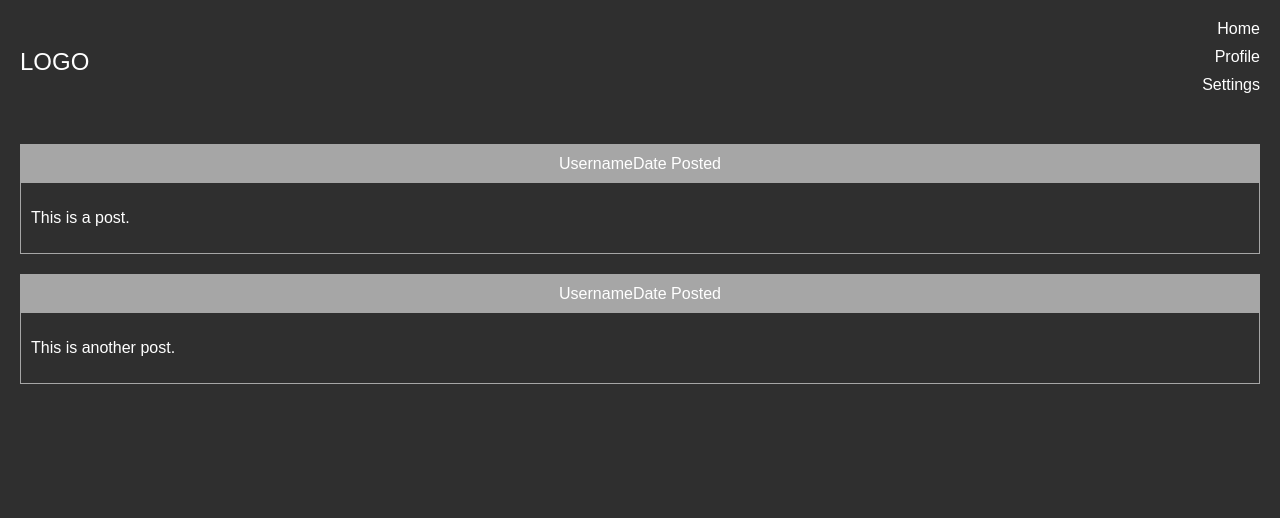
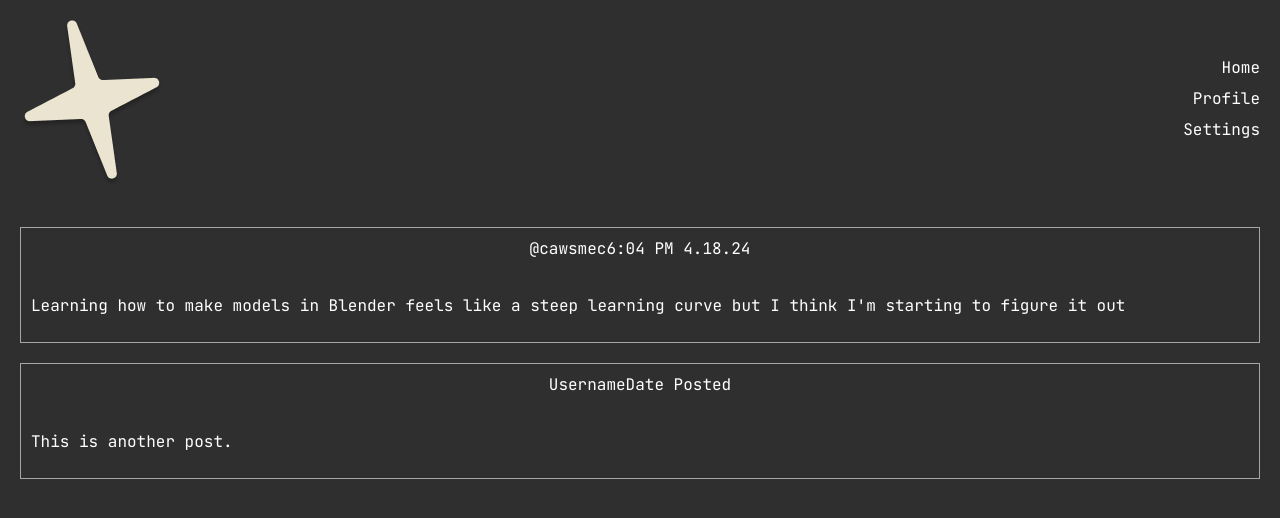
Before and after one commit to medinae1/C4, a plain HTML site: page index.html in a window 1280 px wide. Drawn offline with Linux system fonts and the light colour scheme.

Commit message:
added jetbrains font

```diff
--- a/index.html
+++ b/index.html
@@ -2,12 +2,13 @@
 <!DOCTYPE html>
 <html>
 <head>
+    <link href="https://fonts.googleapis.com/css2?family=JetBrains+Mono&display=swap" rel="stylesheet">
     <link rel="stylesheet" type="text/css" href="styles.css">
     <title>Social Media Home Page</title>
 </head>
 <body>
     <header>
-        <div class="logo">LOGO</div>
+        <img src="Star 1.png" alt="logo">
         <nav>
             <ul>
                 <li>Home</li>
@@ -19,11 +20,11 @@
     <main>
         <div class="post">
             <div class="post-header">
-                <span class="username">Username</span>
-                <span class="date">Date Posted</span>
+                <span class="username">@cawsmec</span>
+                <span class="date">6:04 PM 4.18.24</span>
             </div>
             <div class="post-content">
-                <p>This is a post.</p>
+                <p>Learning how to make models in Blender feels like a steep learning curve but I think I'm starting to figure it out</p>
             </div>
         </div>
         <div class="post">
--- a/styles.css
+++ b/styles.css
@@ -1,6 +1,6 @@
 /* styles.css */
 body {
-    font-family: Arial, sans-serif;
+    font-family: 'JetBrains Mono', monospace;
     background-color: #2F2F2F;
     color: white;
     margin: 0;
@@ -42,8 +42,8 @@ main {
     justify-content: center;
     align-items: center;
     padding: 10px;
-    background-color: #A6A6A6;
 }
 .post-content {
     padding: 10px;
+    align-items: center;
 }
```
Also changed, not shown: Star 1.png (added).
